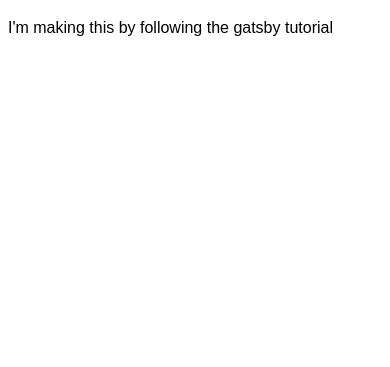
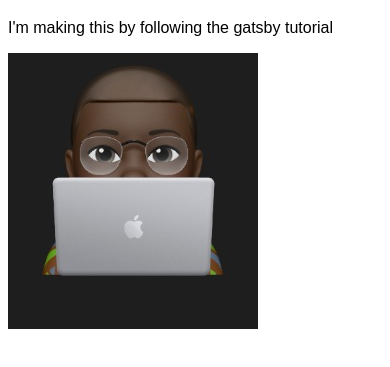
Before and after one commit to sanni-anjola/gatsby-blog-site, a Gatsby site: page / in a window 390 px wide. Shown: the part 113-480 px from the top of the page. Built offline with nearby package versions, Linux system fonts and the light colour scheme; Gatsby itself is replaced by a stand-in of ours.

Commit message:
Added gatsby-plugin-image for adding responsive images to site

```diff
--- a/gatsby-config.js
+++ b/gatsby-config.js
@@ -3,5 +3,5 @@ module.exports = {
     siteUrl: "https://www.yourdomain.tld",
     title: "gatsby-blog-site",
   },
-  plugins: [],
+  plugins: ["gatsby-plugin-image", "gatsby-plugin-sharp"],
 };
--- a/package.json
+++ b/package.json
@@ -16,6 +16,9 @@
   },
   "dependencies": {
     "gatsby": "^4.4.0",
+    "gatsby-plugin-image": "^2.4.0",
+    "gatsby-plugin-sharp": "^4.4.0",
+    "gatsby-source-filesystem": "^4.4.0",
     "react": "^17.0.1",
     "react-dom": "^17.0.1"
   }
--- a/src/pages/index.js
+++ b/src/pages/index.js
@@ -1,12 +1,17 @@
 // Step 1: Import React
 import * as React from 'react'
-import { Link } from 'gatsby'
 import Layout from '../components/layout'
+import { StaticImage } from 'gatsby-plugin-image'
 // Step 2: Define your component
 const IndexPage = () => {
   return (
     <Layout pageTitle="Home Page">
       <p>I'm making this by following the gatsby tutorial</p>
+      <StaticImage
+      // src='https://images.unsplash.com/photo-1498050108023-c5249f4df085?ixlib=rb-1.2.1&ixid=MnwxMjA3fDB8MHxzZWFyY2h8OXx8dGVjaG5vbG9neXxlbnwwfHwwfHw%3D&auto=format&fit=crop&w=500&q=60'
+      src='../images/abdullah-mongo-2.jpeg'
+      alt='A macbook pro'
+      />
     </Layout>
   )
 }
```
Also changed, not shown: src/images/abdullah-mongo-1.jpg (added), src/images/abdullah-mongo-2.jpeg (added), 1 other file.
